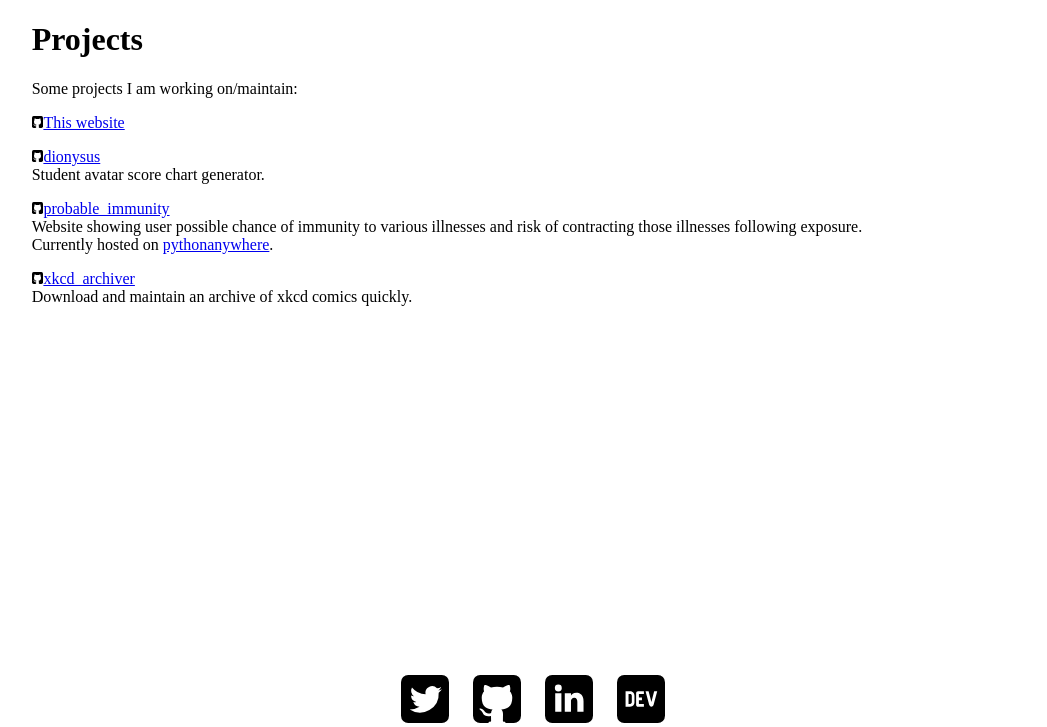
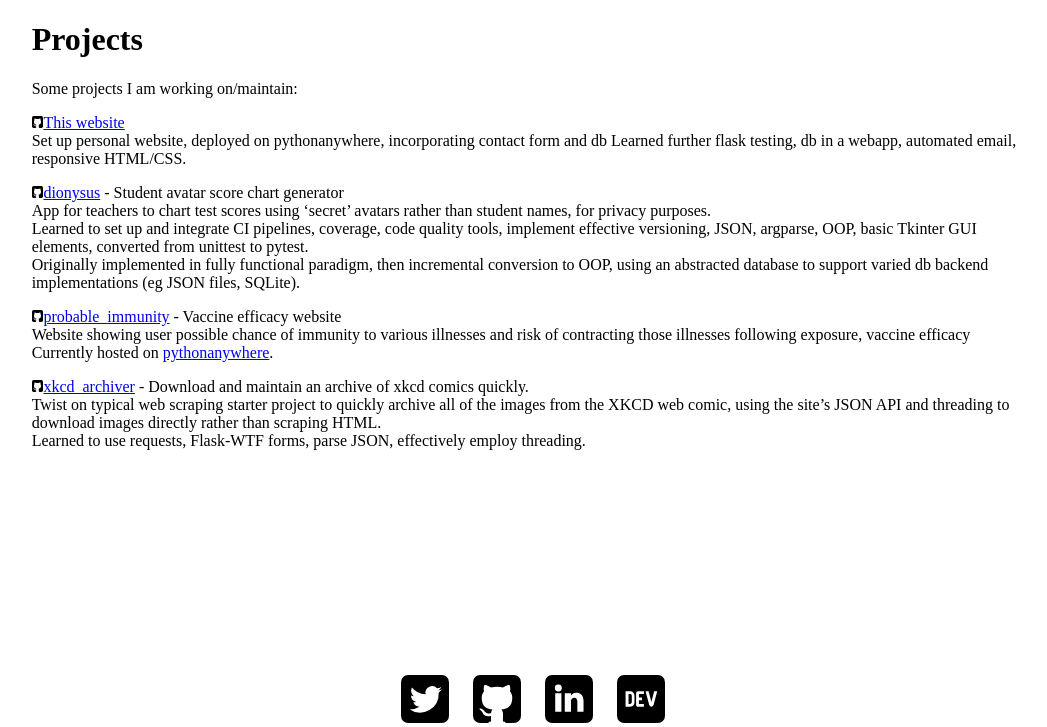
Before and after one commit to toonarmycaptain/toonarmycaptain_website, a Flask app: page /projects/ in a window 1280 px wide. Shown: the part 73-800 px from the top of the page, without its empty margins (113-1160 px from the left). Run offline with Flask 2, Linux system fonts and the light colour scheme; parts of the project's set-up code (start-up, migrations or seed data) failed here and were passed over; some libraries are stand-ins or nearby versions.

Commit message:
Improve projects content/formatting.

```diff
--- a/toonarmycaptain_website/templates/projects.html
+++ b/toonarmycaptain_website/templates/projects.html
@@ -15,23 +15,33 @@
               title="toonarmycaptain_website - GitHub">
             <img class="social_icon_text_height" src="{{ url_for('static', filename='github_icon_bw.svg') }}"
                  alt="toonarmycaptain_website - GitHub">This website</a>
+            <br>
+            Set up personal website, deployed on pythonanywhere, incorporating contact form and db
+            Learned further flask testing, db in a webapp, automated email, responsive HTML/CSS.
         </p>
         <p>
             <a href="https://github.com/toonarmycaptain/dionysus"
                title="dionysus - GitHub">
                 <img class="social_icon_text_height" src="{{ url_for('static', filename='github_icon_bw.svg') }}"
-                 alt="dionysus - GitHub">dionysus</a>
+                     alt="dionysus - GitHub">dionysus</a> - Student avatar score chart generator
             <br>
-            Student avatar score chart generator.
+            App for teachers to chart test scores using ‘secret’ avatars rather than student names, for privacy
+            purposes.
+            <br>
+            Learned to set up and integrate CI pipelines, coverage, code quality tools, implement effective versioning,
+            JSON, argparse, OOP, basic Tkinter GUI elements, converted from unittest to pytest.
+            <br>
+            Originally implemented in fully functional paradigm, then incremental conversion to OOP, using an abstracted
+            database to support varied db backend implementations (eg JSON files, SQLite).
         </p>
         <p>
             <a href="https://github.com/toonarmycaptain/probable_immunity/"
                title="probably_immunity - GitHub">
                 <img class="social_icon_text_height" src="{{ url_for('static', filename='github_icon_bw.svg') }}"
-                 alt="probably_immunity - GitHub">probable_immunity</a>
+                     alt="probably_immunity - GitHub">probable_immunity</a> - Vaccine efficacy website
             <br>
             Website showing user possible chance of immunity to various illnesses and risk of contracting those
-            illnesses following exposure.
+            illnesses following exposure, vaccine efficacy
             <br>
             Currently hosted on <a href="https://probableimmunity.pythonanywhere.com/immunity/">pythonanywhere</a>.
         </p>
@@ -39,9 +49,12 @@
             <a href="https://github.com/toonarmycaptain/xkcd_archiver"
                title="xkcd_archiver - GitHub">
                 <img class="social_icon_text_height" src="{{ url_for('static', filename='github_icon_bw.svg') }}"
-                 alt="xkcd_archiver - GitHub">xkcd_archiver</a>
+                     alt="xkcd_archiver - GitHub">xkcd_archiver</a> - Download and maintain an archive of xkcd comics quickly.
             <br>
-            Download and maintain an archive of xkcd comics quickly.
+            Twist on typical web scraping starter project to quickly archive all of the images from the XKCD web comic,
+            using the site’s JSON API and threading to download images directly rather than scraping HTML.
+            <br>
+            Learned to use requests, Flask-WTF forms, parse JSON, effectively employ threading.
         </p>
     </div>
 {% endblock %}
```
